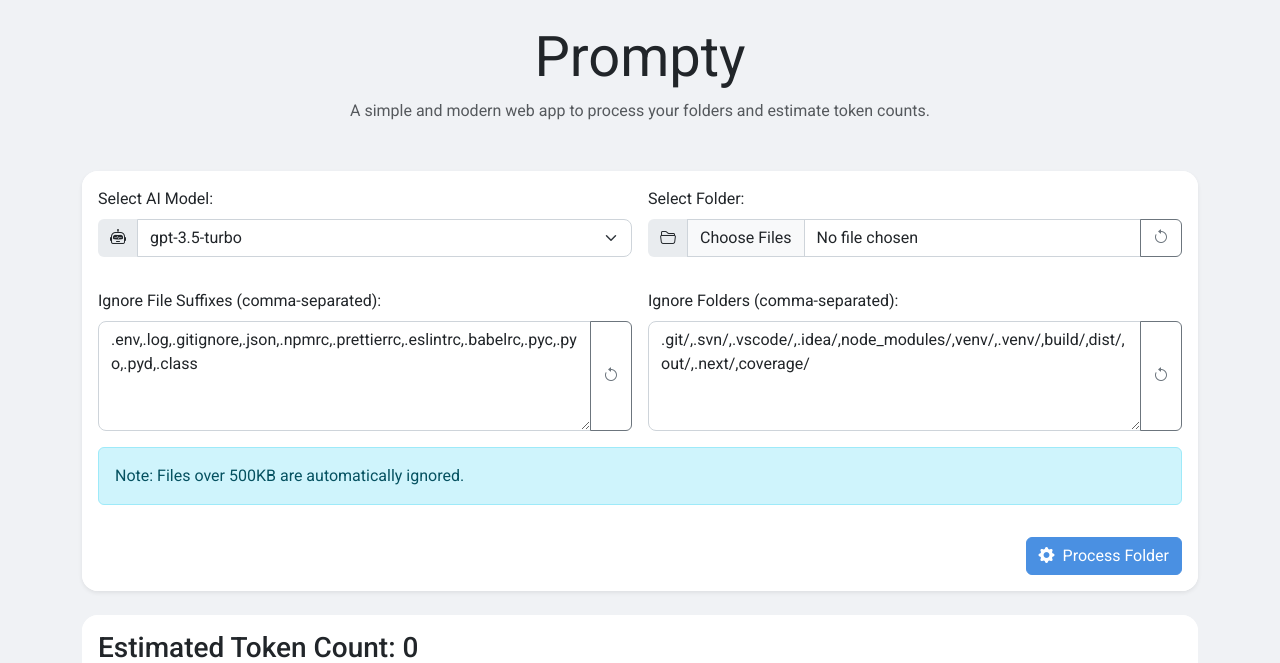
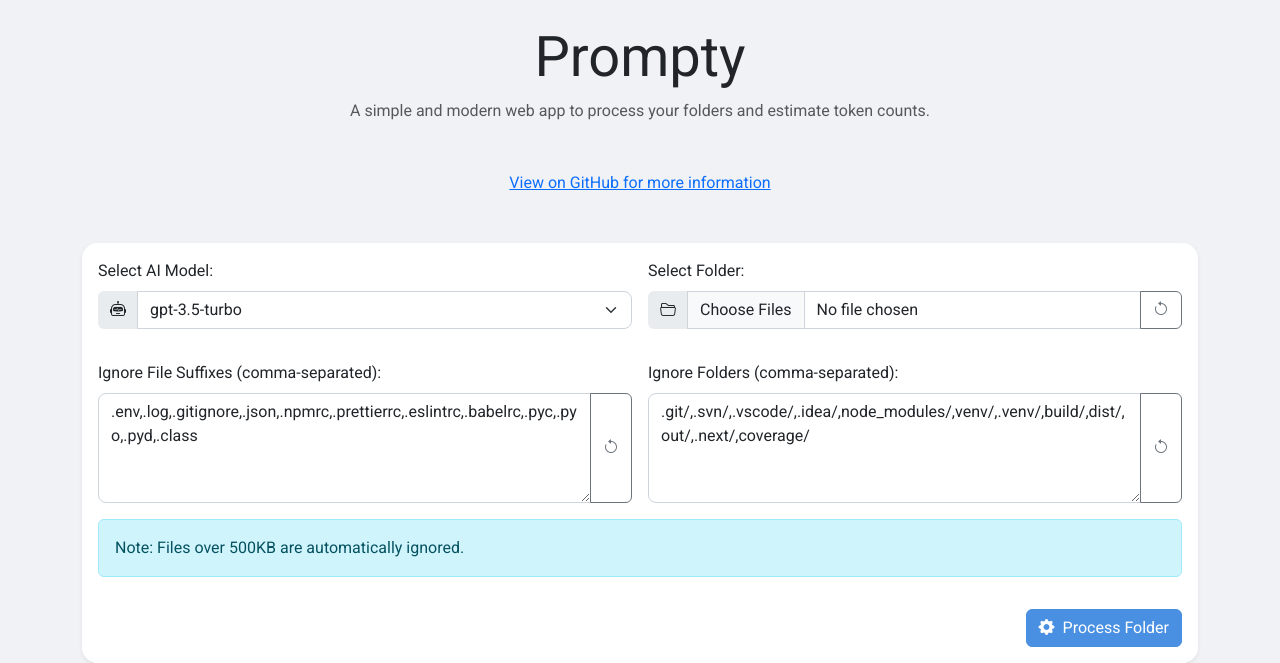
Before and after one commit to BrettNorm/Prompty, a Flask app: page / in a window 1280 px wide. Shown: the top 663 px of the page. Run offline with Flask 3, Linux system fonts and the light colour scheme.

Commit message:
added link back to GitHub page

```diff
--- a/api/templates/index.html
+++ b/api/templates/index.html
@@ -116,6 +116,11 @@
       <p class="text-center text-muted mb-5">
         A simple and modern web app to process your folders and estimate token
         counts.
+      </p>
+      <p class="text-center mb-5">
+        <a href="https://github.com/BrettNorm/Prompty" target="_blank"
+          >View on GitHub for more information</a
+        >
       </p>
       <div class="card shadow-sm">
         <div class="card-body">
```
